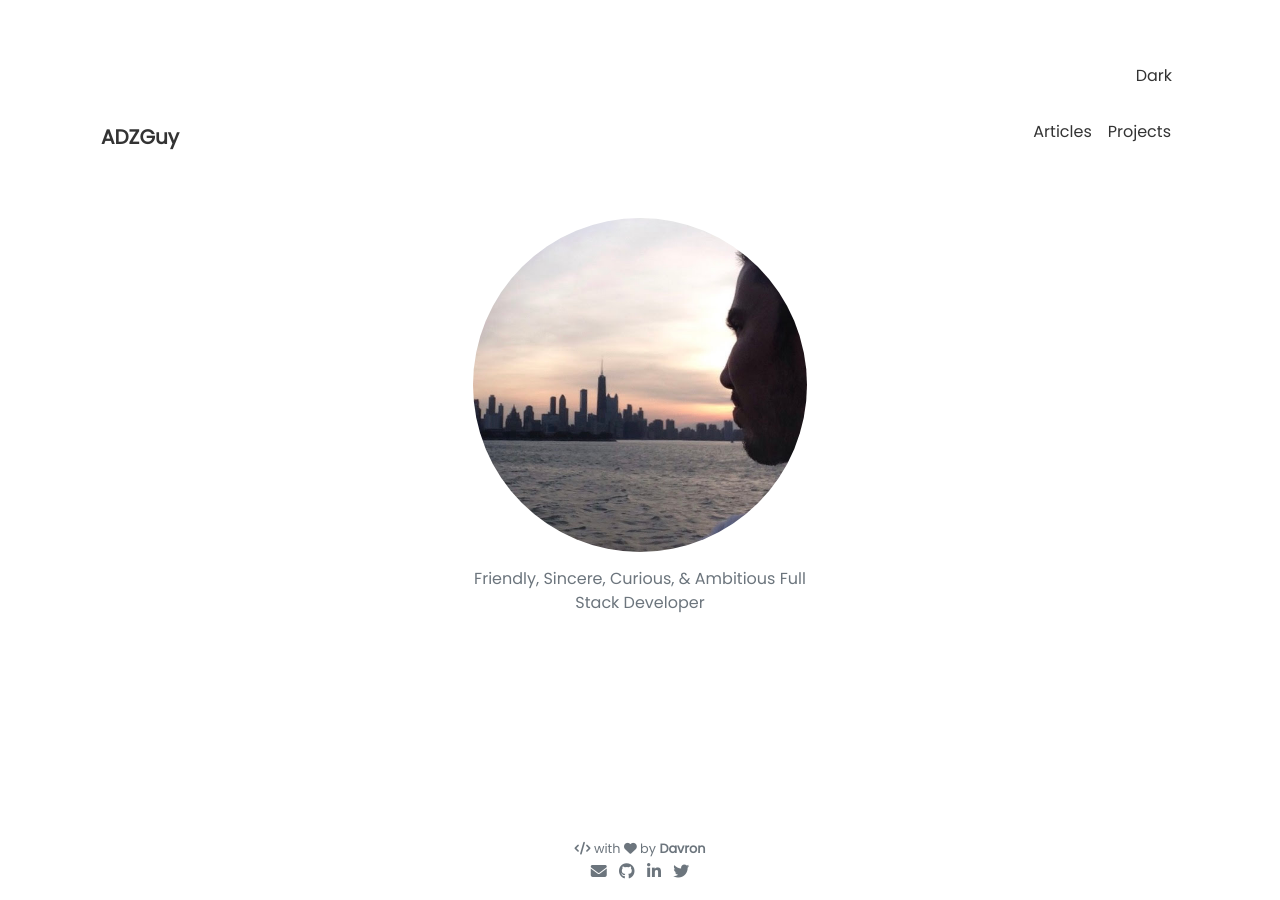
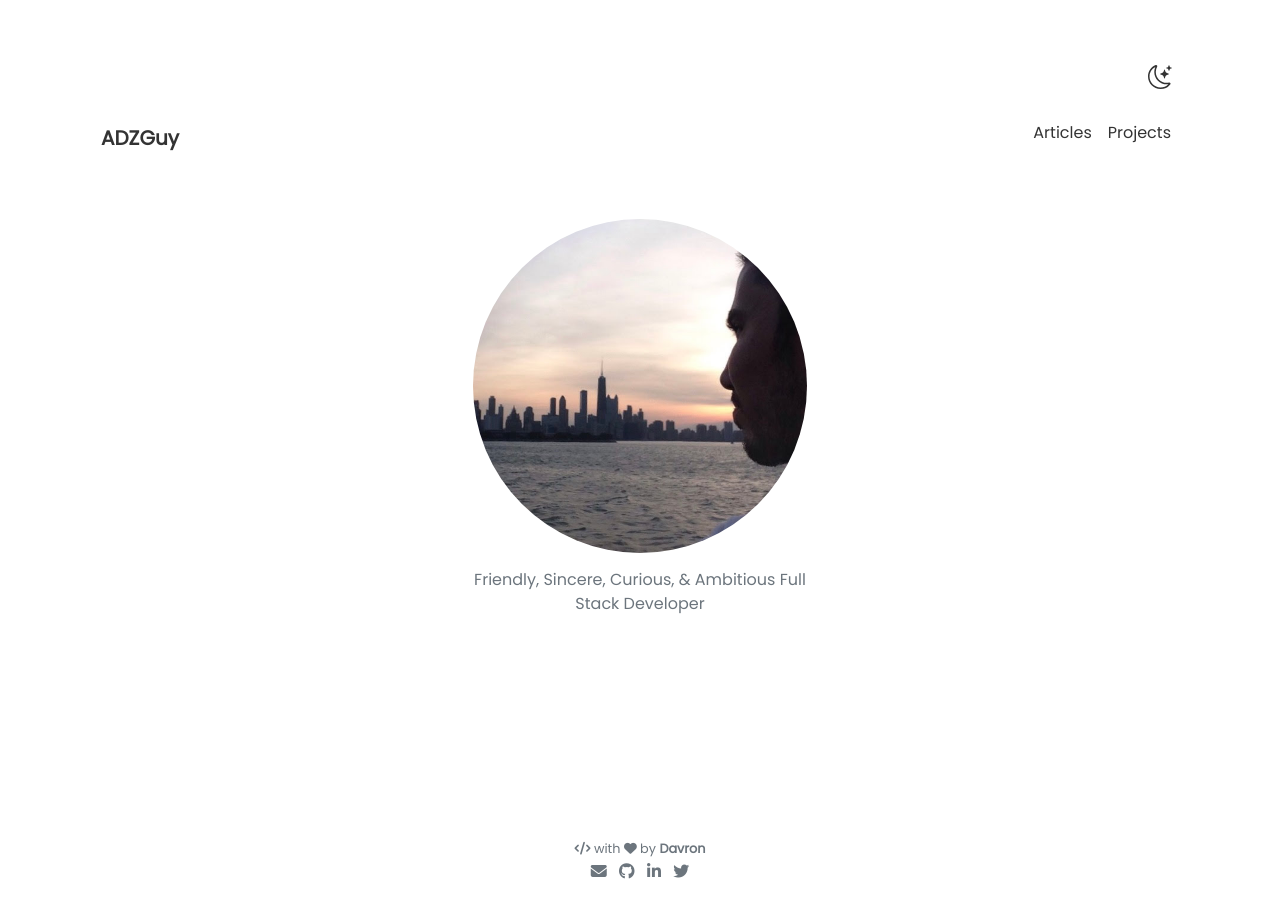
Before and after one commit to adzguy/portfolio, a Jekyll site: the page built from index.html, in a window 1280 px wide. Built offline with Jekyll 4.4.1, drawn with Linux system fonts in a browser that asks for light colours; nearby versions of some CDN libraries.

Commit message:
dark mode

```diff
--- a/_sass/_mode.scss
+++ b/_sass/_mode.scss
@@ -3,12 +3,14 @@
   --link-color: $primary;
   --main-background-color: $light;
   --main-text-color: hsl(0, 0%, 20%);
+  --opacity: 1;
 }
 
 html[data-theme="dark"] {
   --link-color: rgb(100, 210, 255);
   --main-background-color: hsl(0, 0%, 20%);
-  --main-text-color: hsl(0, 0%, 85%);
+  --main-text-color: #6c757d;
+  --opacity: 0.75;
 }
 
 @media (prefers-color-scheme: dark) {
@@ -16,11 +18,11 @@
   html[data-theme="dark"] {
     --link-color: rgb(100, 210, 255);
     --main-background-color: hsl(0, 0%, 20%);
-    --main-text-color: hsl(0, 0%, 85%);
+    --main-text-color: #6c757d;
   }
 
   html[data-theme="light"] {
-    --link-color: rgb(0, 112, 201);
+    --link-color: $primary;
     --main-background-color: $light;
     --main-text-color: hsl(0, 0%, 20%);
   }
@@ -32,15 +34,24 @@
   font-family: "Poppins", sans-serif;
 }
 
+#theme-toggle {
+  color: var(--link-color);
+  &:hover {
+    color: var(--main-text-color);
+  }
+}
 a {
   color: var(--link-color);
+  &:hover {
+    color: var(--link-color);
+  }
 }
 
 .navbar-custom .navbar-brand,
 .navbar-custom .navbar-text,
 .navbar-custom .collapse.navbar-collapse .navbar-nav a {
   color: var(--main-text-color);
-  :hover {
+  &:hover {
     color: var(--main-text-color);
   }
 }
--- a/assets/js/mode-switcher.js
+++ b/assets/js/mode-switcher.js
@@ -2,19 +2,29 @@
 let theme = sessionStorage.getItem('theme');
 
 if (systemInitiatedDark.matches) {
-	document.getElementById("theme-toggle").innerHTML = "Light";
+	document.getElementById("theme-toggle").innerHTML = "<span class='alert-headingg'><svg xmlns='http://www.w3.org/2000/svg' width='24' height='24' fill='currentColor' class='bi bi-brightness-high' viewBox='0 0 16 16'" + ">"
+	+ "<path d='M8 11a3 3 0 1 1 0-6 3 3 0 0 1 0 6zm0 1a4 4 0 1 0 0-8 4 4 0 0 0 0 8zM8 0a.5.5 0 0 1 .5.5v2a.5.5 0 0 1-1 0v-2A.5.5 0 0 1 8 0zm0 13a.5.5 0 0 1 .5.5v2a.5.5 0 0 1-1 0v-2A.5.5 0 0 1 8 13zm8-5a.5.5 0 0 1-.5.5h-2a.5.5 0 0 1 0-1h2a.5.5 0 0 1 .5.5zM3 8a.5.5 0 0 1-.5.5h-2a.5.5 0 0 1 0-1h2A.5.5 0 0 1 3 8zm10.657-5.657a.5.5 0 0 1 0 .707l-1.414 1.415a.5.5 0 1 1-.707-.708l1.414-1.414a.5.5 0 0 1 .707 0zm-9.193 9.193a.5.5 0 0 1 0 .707L3.05 13.657a.5.5 0 0 1-.707-.707l1.414-1.414a.5.5 0 0 1 .707 0zm9.193 2.121a.5.5 0 0 1-.707 0l-1.414-1.414a.5.5 0 0 1 .707-.707l1.414 1.414a.5.5 0 0 1 0 .707zM4.464 4.465a.5.5 0 0 1-.707 0L2.343 3.05a.5.5 0 1 1 .707-.707l1.414 1.414a.5.5 0 0 1 0 .708z'/>"
+  +"</svg><" + "/span>";
 } else {
-	document.getElementById("theme-toggle").innerHTML = "Dark";
+	document.getElementById("theme-toggle").innerHTML = "<span class='alert-headingg'><svg xmlns='http://www.w3.org/2000/svg' width='24' height='24' fill='currentColor' class='bi bi-moon-stars' viewBox='0 0 16 16'" + ">"
+	+ "<path d='M6 .278a.768.768 0 0 1 .08.858 7.208 7.208 0 0 0-.878 3.46c0 4.021 3.278 7.277 7.318 7.277.527 0 1.04-.055 1.533-.16a.787.787 0 0 1 .81.316.733.733 0 0 1-.031.893A8.349 8.349 0 0 1 8.344 16C3.734 16 0 12.286 0 7.71 0 4.266 2.114 1.312 5.124.06A.752.752 0 0 1 6 .278zM4.858 1.311A7.269 7.269 0 0 0 1.025 7.71c0 4.02 3.279 7.276 7.319 7.276a7.316 7.316 0 0 0 5.205-2.162c-.337.042-.68.063-1.029.063-4.61 0-8.343-3.714-8.343-8.29 0-1.167.242-2.278.681-3.286z'/>"
+	+ "<path d='M10.794 3.148a.217.217 0 0 1 .412 0l.387 1.162c.173.518.579.924 1.097 1.097l1.162.387a.217.217 0 0 1 0 .412l-1.162.387a1.734 1.734 0 0 0-1.097 1.097l-.387 1.162a.217.217 0 0 1-.412 0l-.387-1.162A1.734 1.734 0 0 0 9.31 6.593l-1.162-.387a.217.217 0 0 1 0-.412l1.162-.387a1.734 1.734 0 0 0 1.097-1.097l.387-1.162zM13.863.099a.145.145 0 0 1 .274 0l.258.774c.115.346.386.617.732.732l.774.258a.145.145 0 0 1 0 .274l-.774.258a1.156 1.156 0 0 0-.732.732l-.258.774a.145.145 0 0 1-.274 0l-.258-.774a1.156 1.156 0 0 0-.732-.732l-.774-.258a.145.145 0 0 1 0-.274l.774-.258c.346-.115.617-.386.732-.732L13.863.1z'/>"
+  +"</svg><" + "/span>";
 }
 
 function prefersColorTest(systemInitiatedDark) {
   if (systemInitiatedDark.matches) {
   	document.documentElement.setAttribute('data-theme', 'dark');
-   	document.getElementById("theme-toggle").innerHTML = "Light";
+   	document.getElementById("theme-toggle").innerHTML = "<span class='alert-headingg'><svg xmlns='http://www.w3.org/2000/svg' width='24' height='24' fill='currentColor' class='bi bi-brightness-high' viewBox='0 0 16 16'" + ">"
+	   + "<path d='M8 11a3 3 0 1 1 0-6 3 3 0 0 1 0 6zm0 1a4 4 0 1 0 0-8 4 4 0 0 0 0 8zM8 0a.5.5 0 0 1 .5.5v2a.5.5 0 0 1-1 0v-2A.5.5 0 0 1 8 0zm0 13a.5.5 0 0 1 .5.5v2a.5.5 0 0 1-1 0v-2A.5.5 0 0 1 8 13zm8-5a.5.5 0 0 1-.5.5h-2a.5.5 0 0 1 0-1h2a.5.5 0 0 1 .5.5zM3 8a.5.5 0 0 1-.5.5h-2a.5.5 0 0 1 0-1h2A.5.5 0 0 1 3 8zm10.657-5.657a.5.5 0 0 1 0 .707l-1.414 1.415a.5.5 0 1 1-.707-.708l1.414-1.414a.5.5 0 0 1 .707 0zm-9.193 9.193a.5.5 0 0 1 0 .707L3.05 13.657a.5.5 0 0 1-.707-.707l1.414-1.414a.5.5 0 0 1 .707 0zm9.193 2.121a.5.5 0 0 1-.707 0l-1.414-1.414a.5.5 0 0 1 .707-.707l1.414 1.414a.5.5 0 0 1 0 .707zM4.464 4.465a.5.5 0 0 1-.707 0L2.343 3.05a.5.5 0 1 1 .707-.707l1.414 1.414a.5.5 0 0 1 0 .708z'/>"
+	 +"</svg><" + "/span>";
    	sessionStorage.setItem('theme', '');
   } else {
   	document.documentElement.setAttribute('data-theme', 'light');
-    document.getElementById("theme-toggle").innerHTML = "Dark";
+    document.getElementById("theme-toggle").innerHTML = "<span class='alert-headingg'><svg xmlns='http://www.w3.org/2000/svg' width='24' height='24' fill='currentColor' class='bi bi-moon-stars' viewBox='0 0 16 16'" + ">"
+	+ "<path d='M6 .278a.768.768 0 0 1 .08.858 7.208 7.208 0 0 0-.878 3.46c0 4.021 3.278 7.277 7.318 7.277.527 0 1.04-.055 1.533-.16a.787.787 0 0 1 .81.316.733.733 0 0 1-.031.893A8.349 8.349 0 0 1 8.344 16C3.734 16 0 12.286 0 7.71 0 4.266 2.114 1.312 5.124.06A.752.752 0 0 1 6 .278zM4.858 1.311A7.269 7.269 0 0 0 1.025 7.71c0 4.02 3.279 7.276 7.319 7.276a7.316 7.316 0 0 0 5.205-2.162c-.337.042-.68.063-1.029.063-4.61 0-8.343-3.714-8.343-8.29 0-1.167.242-2.278.681-3.286z'/>"
+	+ "<path d='M10.794 3.148a.217.217 0 0 1 .412 0l.387 1.162c.173.518.579.924 1.097 1.097l1.162.387a.217.217 0 0 1 0 .412l-1.162.387a1.734 1.734 0 0 0-1.097 1.097l-.387 1.162a.217.217 0 0 1-.412 0l-.387-1.162A1.734 1.734 0 0 0 9.31 6.593l-1.162-.387a.217.217 0 0 1 0-.412l1.162-.387a1.734 1.734 0 0 0 1.097-1.097l.387-1.162zM13.863.099a.145.145 0 0 1 .274 0l.258.774c.115.346.386.617.732.732l.774.258a.145.145 0 0 1 0 .274l-.774.258a1.156 1.156 0 0 0-.732.732l-.258.774a.145.145 0 0 1-.274 0l-.258-.774a1.156 1.156 0 0 0-.732-.732l-.774-.258a.145.145 0 0 1 0-.274l.774-.258c.346-.115.617-.386.732-.732L13.863.1z'/>"
+  +"</svg><" + "/span>";
     sessionStorage.setItem('theme', '');
   }
 }
@@ -26,7 +36,7 @@
 	if (theme === "dark") {
 		document.documentElement.setAttribute('data-theme', 'light');
 		sessionStorage.setItem('theme', 'light');
-		document.getElementById("theme-toggle").innerHTML = "<span class='alert-headingg'><svg xmlns='http://www.w3.org/2000/svg' width='24' height='24' fill='currentColor' class='bi bi-moon-stars-fill' viewBox='0 0 16 16'" + ">"
+		document.getElementById("theme-toggle").innerHTML = "<span class='alert-headingg'><svg xmlns='http://www.w3.org/2000/svg' width='24' height='24' fill='currentColor' class='bi bi-moon-stars' viewBox='0 0 16 16'" + ">"
 		+ "<path d='M6 .278a.768.768 0 0 1 .08.858 7.208 7.208 0 0 0-.878 3.46c0 4.021 3.278 7.277 7.318 7.277.527 0 1.04-.055 1.533-.16a.787.787 0 0 1 .81.316.733.733 0 0 1-.031.893A8.349 8.349 0 0 1 8.344 16C3.734 16 0 12.286 0 7.71 0 4.266 2.114 1.312 5.124.06A.752.752 0 0 1 6 .278zM4.858 1.311A7.269 7.269 0 0 0 1.025 7.71c0 4.02 3.279 7.276 7.319 7.276a7.316 7.316 0 0 0 5.205-2.162c-.337.042-.68.063-1.029.063-4.61 0-8.343-3.714-8.343-8.29 0-1.167.242-2.278.681-3.286z'/>"
 		+ "<path d='M10.794 3.148a.217.217 0 0 1 .412 0l.387 1.162c.173.518.579.924 1.097 1.097l1.162.387a.217.217 0 0 1 0 .412l-1.162.387a1.734 1.734 0 0 0-1.097 1.097l-.387 1.162a.217.217 0 0 1-.412 0l-.387-1.162A1.734 1.734 0 0 0 9.31 6.593l-1.162-.387a.217.217 0 0 1 0-.412l1.162-.387a1.734 1.734 0 0 0 1.097-1.097l.387-1.162zM13.863.099a.145.145 0 0 1 .274 0l.258.774c.115.346.386.617.732.732l.774.258a.145.145 0 0 1 0 .274l-.774.258a1.156 1.156 0 0 0-.732.732l-.258.774a.145.145 0 0 1-.274 0l-.258-.774a1.156 1.156 0 0 0-.732-.732l-.774-.258a.145.145 0 0 1 0-.274l.774-.258c.346-.115.617-.386.732-.732L13.863.1z'/>"
 	  +"</svg><" + "/span>";
@@ -39,7 +49,7 @@
 	} else if (systemInitiatedDark.matches) {
 		document.documentElement.setAttribute('data-theme', 'light');
 		sessionStorage.setItem('theme', 'light');
-		document.getElementById("theme-toggle").innerHTML = "<span class='alert-headingg'><svg xmlns='http://www.w3.org/2000/svg' width='24' height='24' fill='currentColor' class='bi bi-moon-stars-fill' viewBox='0 0 16 16'" + ">"
+		document.getElementById("theme-toggle").innerHTML = "<span class='alert-headingg'><svg xmlns='http://www.w3.org/2000/svg' width='24' height='24' fill='currentColor' class='bi bi-moon-stars' viewBox='0 0 16 16'" + ">"
 		+ "<path d='M6 .278a.768.768 0 0 1 .08.858 7.208 7.208 0 0 0-.878 3.46c0 4.021 3.278 7.277 7.318 7.277.527 0 1.04-.055 1.533-.16a.787.787 0 0 1 .81.316.733.733 0 0 1-.031.893A8.349 8.349 0 0 1 8.344 16C3.734 16 0 12.286 0 7.71 0 4.266 2.114 1.312 5.124.06A.752.752 0 0 1 6 .278zM4.858 1.311A7.269 7.269 0 0 0 1.025 7.71c0 4.02 3.279 7.276 7.319 7.276a7.316 7.316 0 0 0 5.205-2.162c-.337.042-.68.063-1.029.063-4.61 0-8.343-3.714-8.343-8.29 0-1.167.242-2.278.681-3.286z'/>"
 		+ "<path d='M10.794 3.148a.217.217 0 0 1 .412 0l.387 1.162c.173.518.579.924 1.097 1.097l1.162.387a.217.217 0 0 1 0 .412l-1.162.387a1.734 1.734 0 0 0-1.097 1.097l-.387 1.162a.217.217 0 0 1-.412 0l-.387-1.162A1.734 1.734 0 0 0 9.31 6.593l-1.162-.387a.217.217 0 0 1 0-.412l1.162-.387a1.734 1.734 0 0 0 1.097-1.097l.387-1.162zM13.863.099a.145.145 0 0 1 .274 0l.258.774c.115.346.386.617.732.732l.774.258a.145.145 0 0 1 0 .274l-.774.258a1.156 1.156 0 0 0-.732.732l-.258.774a.145.145 0 0 1-.274 0l-.258-.774a1.156 1.156 0 0 0-.732-.732l-.774-.258a.145.145 0 0 1 0-.274l.774-.258c.346-.115.617-.386.732-.732L13.863.1z'/>"
 	  +"</svg><" + "/span>";
@@ -61,7 +71,7 @@
 } else if (theme === "light") {
 	document.documentElement.setAttribute('data-theme', 'light');
 	sessionStorage.setItem('theme', 'light');
-	document.getElementById("theme-toggle").innerHTML = "<span class='alert-headingg'><svg xmlns='http://www.w3.org/2000/svg' width='24' height='24' fill='currentColor' class='bi bi-moon-stars-fill' viewBox='0 0 16 16'" + ">"
+	document.getElementById("theme-toggle").innerHTML = "<span class='alert-headingg'><svg xmlns='http://www.w3.org/2000/svg' width='24' height='24' fill='currentColor' class='bi bi-moon-stars' viewBox='0 0 16 16'" + ">"
 	+ "<path d='M6 .278a.768.768 0 0 1 .08.858 7.208 7.208 0 0 0-.878 3.46c0 4.021 3.278 7.277 7.318 7.277.527 0 1.04-.055 1.533-.16a.787.787 0 0 1 .81.316.733.733 0 0 1-.031.893A8.349 8.349 0 0 1 8.344 16C3.734 16 0 12.286 0 7.71 0 4.266 2.114 1.312 5.124.06A.752.752 0 0 1 6 .278zM4.858 1.311A7.269 7.269 0 0 0 1.025 7.71c0 4.02 3.279 7.276 7.319 7.276a7.316 7.316 0 0 0 5.205-2.162c-.337.042-.68.063-1.029.063-4.61 0-8.343-3.714-8.343-8.29 0-1.167.242-2.278.681-3.286z'/>"
 	+ "<path d='M10.794 3.148a.217.217 0 0 1 .412 0l.387 1.162c.173.518.579.924 1.097 1.097l1.162.387a.217.217 0 0 1 0 .412l-1.162.387a1.734 1.734 0 0 0-1.097 1.097l-.387 1.162a.217.217 0 0 1-.412 0l-.387-1.162A1.734 1.734 0 0 0 9.31 6.593l-1.162-.387a.217.217 0 0 1 0-.412l1.162-.387a1.734 1.734 0 0 0 1.097-1.097l.387-1.162zM13.863.099a.145.145 0 0 1 .274 0l.258.774c.115.346.386.617.732.732l.774.258a.145.145 0 0 1 0 .274l-.774.258a1.156 1.156 0 0 0-.732.732l-.258.774a.145.145 0 0 1-.274 0l-.258-.774a1.156 1.156 0 0 0-.732-.732l-.774-.258a.145.145 0 0 1 0-.274l.774-.258c.346-.115.617-.386.732-.732L13.863.1z'/>"
   +"</svg><" + "/span>";
```
